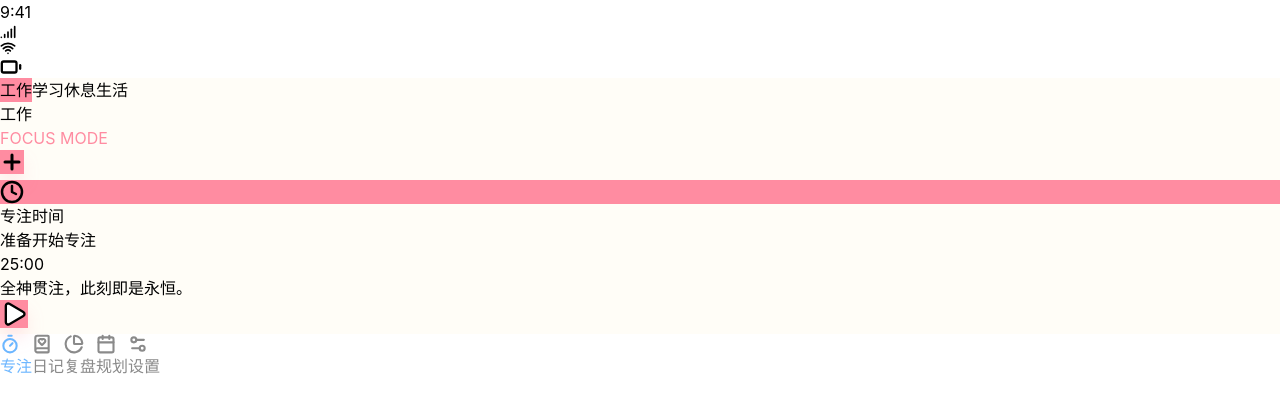
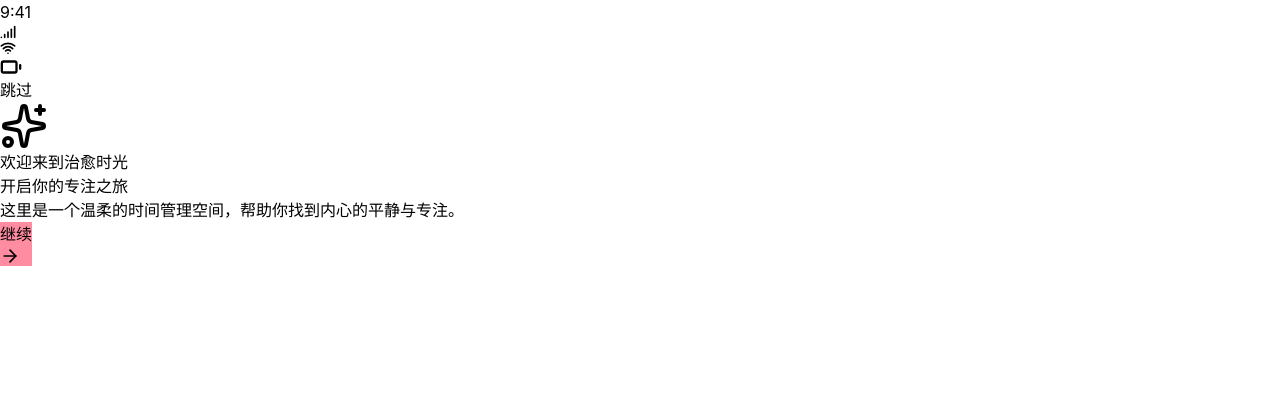
Before and after one commit to inachen1996-hue/fuck, a React (Vite) app: page / in a window 1280 px wide. Both pictures are taken after a click on the button "开发者模式 · 跳过登录". Shown: the top 412 px of the page. Built offline with nearby package versions, Linux system fonts and the light colour scheme.

Commit message:
feat: 恢复新手引导功能，包含4步引导流程和精美动画

```diff
--- a/src/App.tsx
+++ b/src/App.tsx
@@ -2,7 +2,8 @@ import { useState, useEffect } from 'react';
 import {
   Wifi, Battery, Signal,
   Timer, BookHeart, PieChart, Calendar, Settings2,
-  Plus, Heart, Play, Clock, BarChart3, Smartphone, ChevronRight
+  Plus, Heart, Play, Clock, BarChart3, Smartphone, ChevronRight,
+  ArrowRight, Sparkles, Target, Coffee, Zap
 } from 'lucide-react';
 
 // 类型定义
@@ -82,6 +83,137 @@ const Button = ({
     >
       {children}
     </button>
+  );
+};
+
+// 新手引导组件
+const OnboardingView = ({
+  onComplete
+}: {
+  onComplete: () => void
+}) => {
+  const [currentStep, setCurrentStep] = useState(1);
+  const totalSteps = 4;
+
+  const steps = [
+    {
+      id: 1,
+      title: "欢迎来到治愈时光",
+      subtitle: "开启你的专注之旅",
+      icon: <Sparkles size={48} className="text-pink-400" />,
+      description: "这里是一个温柔的时间管理空间，帮助你找到内心的平静与专注。",
+      bgColor: "from-pink-100 to-purple-100"
+    },
+    {
+      id: 2,
+      title: "专注计时器",
+      subtitle: "番茄工作法的治愈版本",
+      icon: <Target size={48} className="text-blue-400" />,
+      description: "25分钟专注，5分钟休息。让时间变得有节奏，让工作变得有温度。",
+      bgColor: "from-blue-100 to-cyan-100"
+    },
+    {
+      id: 3,
+      title: "心情日记",
+      subtitle: "记录每一个美好瞬间",
+      icon: <Heart size={48} className="text-red-400" />,
+      description: "写下今天的感受，记录生活的点点滴滴，让回忆变得更加珍贵。",
+      bgColor: "from-red-100 to-pink-100"
+    },
+    {
+      id: 4,
+      title: "准备好了吗？",
+      subtitle: "开始你的治愈之旅",
+      icon: <Coffee size={48} className="text-amber-400" />,
+      description: "一切准备就绪，让我们一起创造属于你的专注时光吧！",
+      bgColor: "from-amber-100 to-orange-100"
+    }
+  ];
+
+  const currentStepData = steps[currentStep - 1];
+
+  const nextStep = () => {
+    if (currentStep < totalSteps) {
+      setCurrentStep(currentStep + 1);
+    } else {
+      onComplete();
+    }
+  };
+
+  const skipOnboarding = () => {
+    onComplete();
+  };
+
+  return (
+    <div className={`flex flex-col h-full bg-gradient-to-br ${currentStepData.bgColor} relative overflow-hidden`}>
+      {/* 跳过按钮 */}
+      <div className="absolute top-4 right-4 z-10">
+        <button
+          onClick={skipOnboarding}
+          className="text-gray-400 hover:text-gray-600 text-sm font-bold px-3 py-1 rounded-full hover:bg-white/50 transition-all"
+        >
+          跳过
+        </button>
+      </div>
+
+      {/* 装饰性背景元素 */}
+      <div className="absolute top-10 left-10 w-20 h-20 bg-white/20 rounded-full blur-xl"></div>
+      <div className="absolute bottom-20 right-10 w-32 h-32 bg-white/10 rounded-full blur-2xl"></div>
+
+      {/* 主要内容 */}
+      <div className="flex-1 flex flex-col justify-center items-center px-8 text-center">
+        {/* 图标 */}
+        <div className="mb-8 animate-bounce-small">
+          <div className="w-24 h-24 bg-white/80 backdrop-blur-sm rounded-3xl flex items-center justify-center shadow-xl">
+            {currentStepData.icon}
+          </div>
+        </div>
+
+        {/* 标题 */}
+        <h1 className="text-3xl font-black text-gray-800 mb-2">
+          {currentStepData.title}
+        </h1>
+        <p className="text-lg text-gray-600 mb-6 font-medium">
+          {currentStepData.subtitle}
+        </p>
+
+        {/* 描述 */}
+        <p className="text-gray-500 text-sm leading-relaxed max-w-xs mb-8">
+          {currentStepData.description}
+        </p>
+
+        {/* 进度指示器 */}
+        <div className="flex gap-2 mb-8">
+          {steps.map((_, index) => (
+            <div
+              key={index}
+              className={`w-2 h-2 rounded-full transition-all duration-300 ${
+                index + 1 === currentStep
+                  ? 'bg-gray-600 w-6'
+                  : index + 1 < currentStep
+                    ? 'bg-gray-400'
+                    : 'bg-gray-200'
+              }`}
+            />
+          ))}
+        </div>
+      </div>
+
+      {/* 底部按钮 */}
+      <div className="p-6">
+        <Button onClick={nextStep}>
+          {currentStep === totalSteps ? (
+            <>
+              开始使用 <Zap size={20} />
+            </>
+          ) : (
+            <>
+              继续 <ArrowRight size={20} />
+            </>
+          )}
+        </Button>
+      </div>
+    </div>
   );
 };
 
@@ -431,10 +563,20 @@ const SettingsView = () => (
 
 // 主应用组件
 export default function App() {
-  const [appState, setAppState] = useState<'login' | 'main'>('login');
+  const [appState, setAppState] = useState<'login' | 'onboarding' | 'main'>('login');
   const [activeTab, setActiveTab] = useState<TabId>('timer');
+  const [isFirstTime, setIsFirstTime] = useState(true); // 模拟首次使用
 
   const handleLogin = () => {
+    if (isFirstTime) {
+      setAppState('onboarding');
+    } else {
+      setAppState('main');
+    }
+  };
+
+  const handleOnboardingComplete = () => {
+    setIsFirstTime(false);
     setAppState('main');
   };
 
@@ -485,6 +627,17 @@ export default function App() {
     );
   }
 
+  if (appState === 'onboarding') {
+    return (
+      <PhoneContainer>
+        <StatusBar />
+        <div className="flex-1 h-[calc(100%-47px)]">
+          <OnboardingView onComplete={handleOnboardingComplete} />
+        </div>
+      </PhoneContainer>
+    );
+  }
+
   return (
     <PhoneContainer>
       <StatusBar />
```
